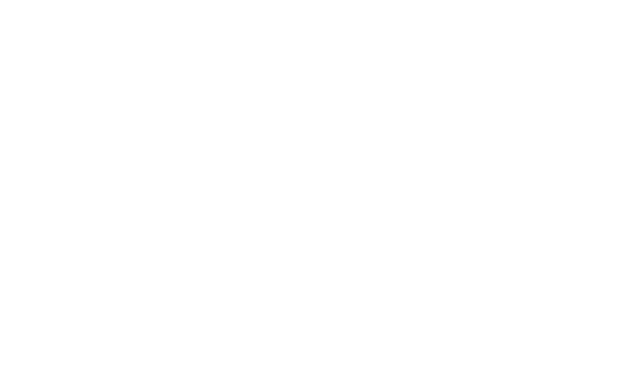
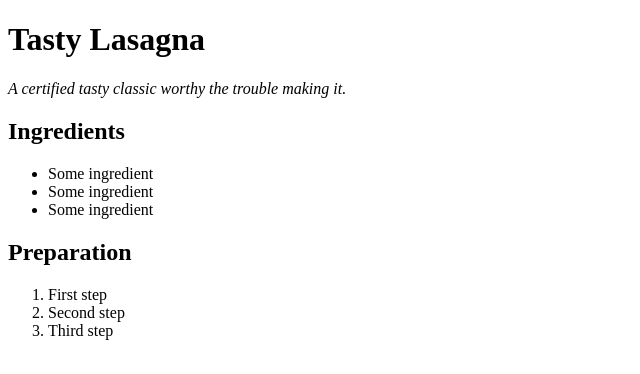
Before and after one commit to joniondevs/odin-recipes, a plain HTML site: page recipes/lasagna.html in a window 1280 px wide. Shown: the whole page, without its empty margins (0-640 px from the left). Drawn offline with Linux system fonts and the light colour scheme.

Commit message:
feat: add content for lasagna recipe.

```diff
--- a/recipes/lasagna.html
+++ b/recipes/lasagna.html
@@ -6,6 +6,21 @@
     <title>Lasagna</title>
 </head>
 <body>
+    <h1>Tasty Lasagna</h1>
+    <p><i>A certified tasty classic worthy the trouble making it.</i></p>
 
+    <h2>Ingredients</h2>
+    <ul>
+        <li>Some ingredient</li>
+        <li>Some ingredient</li>
+        <li>Some ingredient</li>
+    </ul>
+
+    <h2>Preparation</h2>
+    <ol>
+        <li>First step</li>
+        <li>Second step</li>
+        <li>Third step</li>
+    </ol>
 </body>
 </html>
```
